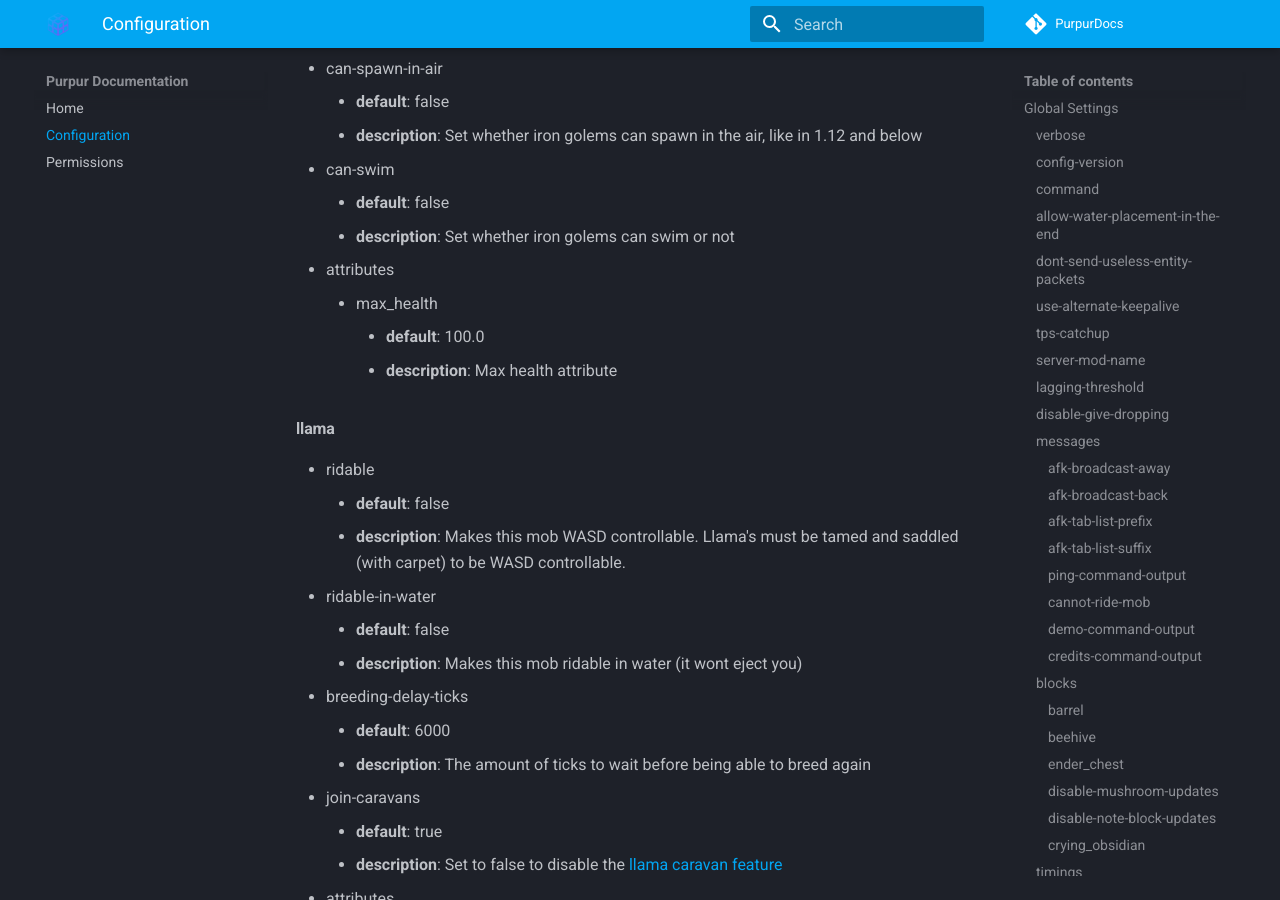
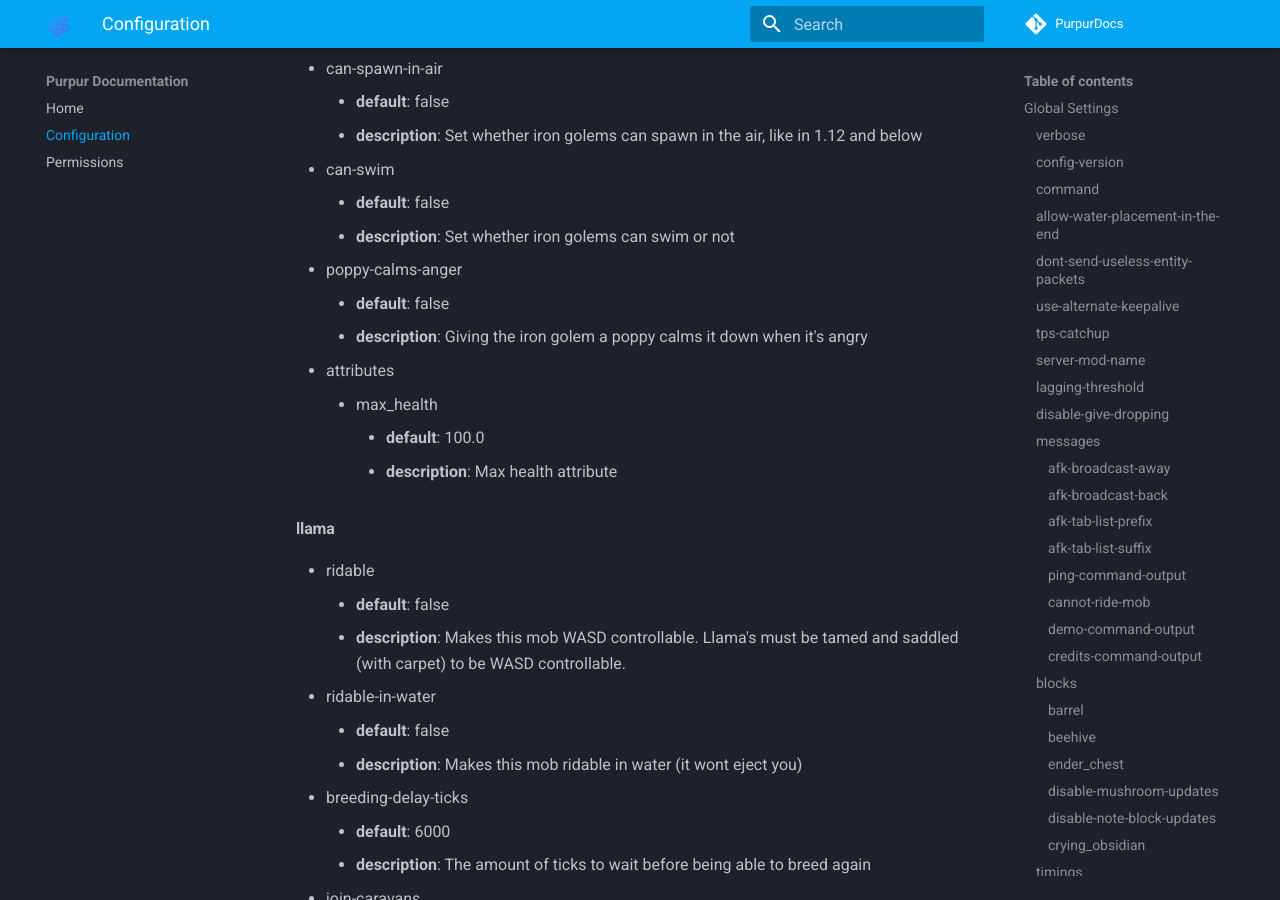
Before and after one commit to PurpurMC/PurpurDocs, an MkDocs documentation site: the page built from mkdocs/Configuration.md, in a window 1280 px wide and 900 px high, scrolled down 58235 px. Built offline with MkDocs 1.6.1 and Material for MkDocs 9.7.7, drawn with Linux system fonts in a browser that asks for light colours; comment, search, counter and statistics services are not loaded.

Commit message:
update from #1105 to #1106

```diff
--- a/mkdocs/Configuration.md
+++ b/mkdocs/Configuration.md
@@ -1616,6 +1616,9 @@ based on the world difficulty. [Read more here](https://github.com/pl3xgaming/Pu
 * can-swim
     - **default**: false
     - **description**: Set whether iron golems can swim or not
+* poppy-calms-anger
+    - **default**: false
+    - **description**: Giving the iron golem a poppy calms it down when it's angry
 * attributes
     * max_health
         - **default**: 100.0
```
Also changed, not shown: mkdocs/index.md (+1 -1 lines).
